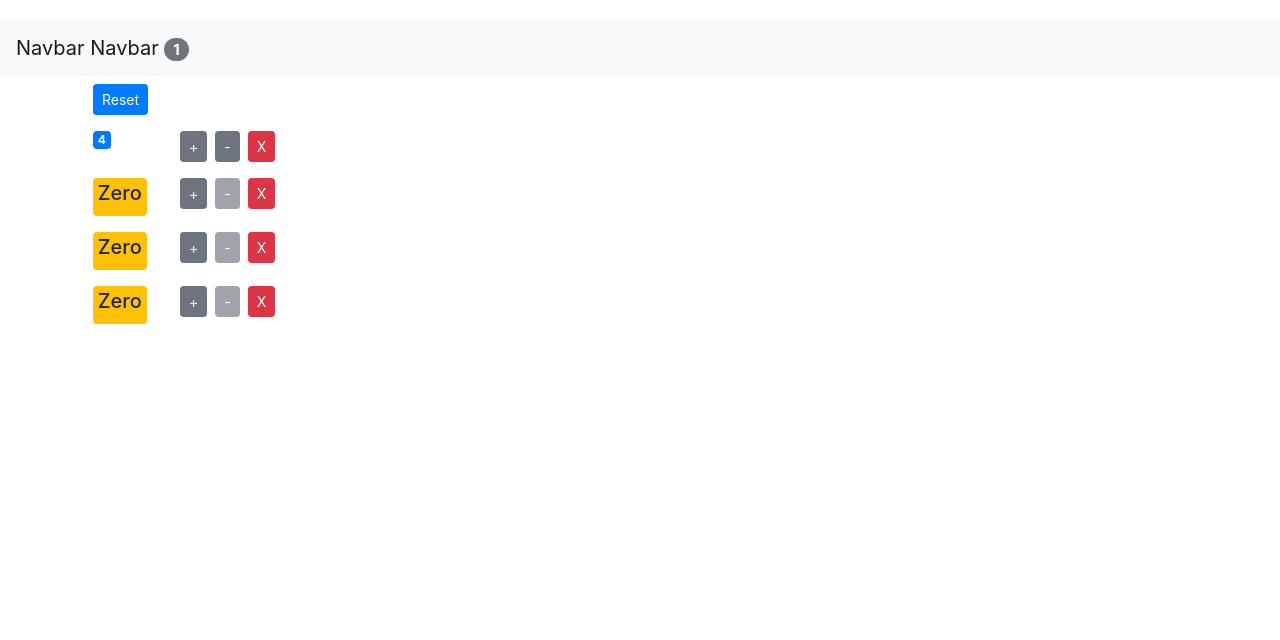
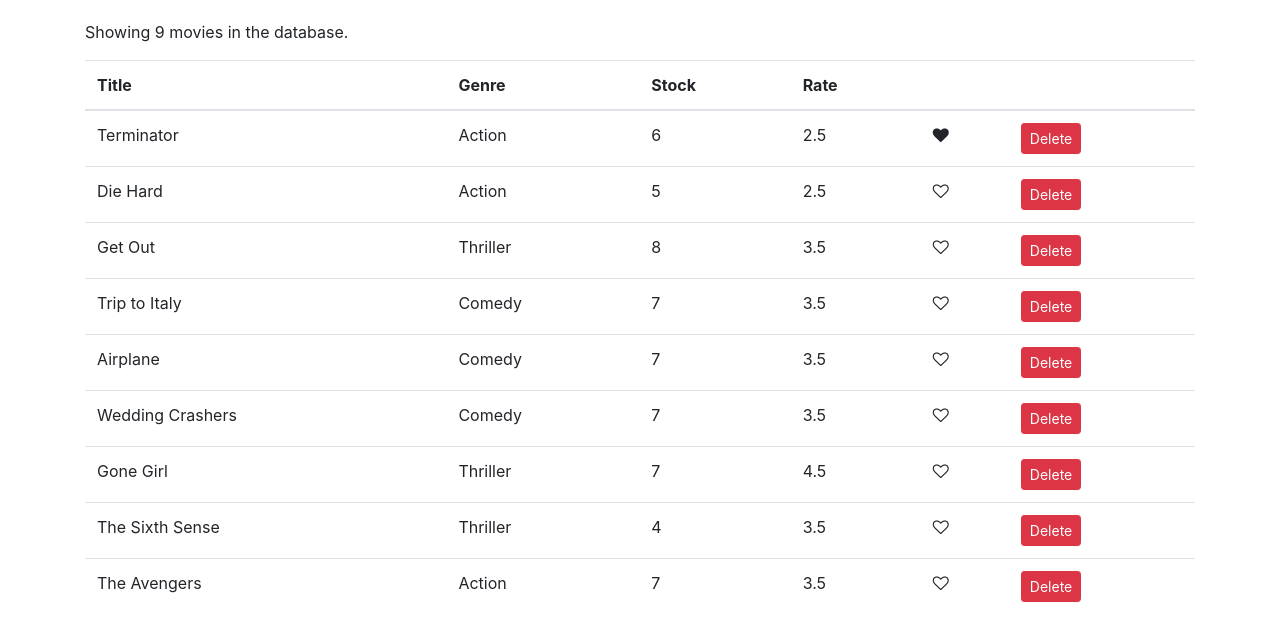
Before and after one commit to aindriu80/vidly-react, a React (Create React App) app: page / in a window 1280 px wide. Shown: the top 640 px of the page. Built offline with nearby package versions, Linux system fonts and the light colour scheme.

Commit message:
Implementing like (functional)component on movies

```diff
--- a/src/App.js
+++ b/src/App.js
@@ -1,6 +1,6 @@
 import Counters from './components/counters';
 import React, { Component } from 'react';
-// import Movies from './components/movies';
+import Movies from './components/movies';
 import Navbar from './components/nav-bar';
 import './App.css';
 
@@ -64,21 +64,23 @@ class App extends Component {
   render() {
     console.log('App - rendered');
     return (
-      // <main className="container">
-      //   <Movies />
-      // </main>
-      < React.Fragment >
-        <Navbar totalCounters={this.state.counters.filter(c => c.value > 0).length} />
-        <main className="container">
-          <Counters
-            counters={this.state.counters}
-            onReset={this.handleReset}
-            onIncrement={this.handleIncrement}
-            onDecrement={this.handleDecrement}
-            onDelete={this.handleDelete}
-          />
-        </main>
-      </React.Fragment >
+      <main className="container">
+        <Movies />
+      </main>
+
+      // < React.Fragment >
+      //   <Navbar totalCounters={this.state.counters.filter(c => c.value > 0).length} />
+      //   <main className="container">
+      //     <Counters
+      //       counters={this.state.counters}
+      //       onReset={this.handleReset}
+      //       onIncrement={this.handleIncrement}
+      //       onDecrement={this.handleDecrement}
+      //       onDelete={this.handleDelete}
+      //     />
+      //   </main>
+      // </React.Fragment >
+
     );
   }
 }
--- /dev/null
+++ b/src/components/common/like.jsx
@@ -0,0 +1,15 @@
+import React, { Component } from 'react';
+
+const Like = props => {
+
+    let classes = "fa fa-heart";
+    if (!props.liked) classes += "-o";
+    return (
+        <i onClick={props.onClick}
+            style={{ cursor: 'pointer' }}
+            className={classes} aria-hidden="true">
+        </i>
+    );
+}
+
+export default Like;
--- a/src/components/counter.jsx
+++ b/src/components/counter.jsx
@@ -4,7 +4,7 @@ class Counter extends Component {
     componentDidUpdate(prevProps, prevState) {
         console.log('prevProps', prevProps);
         console.log('prevState', prevState);
-        if (prevProps.counter.value != this.props.counter.value) {
+        if (prevProps.counter.value !== this.props.counter.value) {
             // Ajax call and get new data from the server
         }
     }
--- a/src/components/movies.jsx
+++ b/src/components/movies.jsx
@@ -1,6 +1,6 @@
 import React, { Component } from 'react';
+import Like from './common/like';
 import { getMovies } from '../services/fakeMovieService';
-
 class Movies extends Component {
     state = {
         movies: getMovies()
@@ -10,6 +10,16 @@ class Movies extends Component {
         const movies = this.state.movies.filter(m => m._id !== movie._id);
         this.setState({ movies });
     };
+
+    handleLike = (movie) => {
+        // console.log('Like Clicked', movie);
+        const movies = [...this.state.movies];
+        const index = movies.indexOf(movie);
+        movies[index] = { ...movies[index] };
+        movies[index].liked = !movies[index].liked;
+        this.setState({ movies });
+    };
+
     render() {
         const { length: count } = this.state.movies;
         if (count === 0)
@@ -25,7 +35,8 @@ class Movies extends Component {
                             <th>Genre</th>
                             <th>Stock</th>
                             <th>Rate</th>
-                            <th></th>
+                            <th />
+                            <th />
                         </tr>
                     </thead>
                     <tbody>
@@ -35,6 +46,9 @@ class Movies extends Component {
                                 <td>{movie.genre.name}</td>
                                 <td>{movie.numberInStock}</td>
                                 <td>{movie.dailyRentalRate}</td>
+                                <td>
+                                    <Like liked={movie.liked} onClick={() => this.handleLike(movie)} />
+                                </td>
                                 <td><button onClick={() => this.handleDelete(movie)} className="btn btn-danger btn-sm">Delete</button></td>
                             </tr>
                         ))}
--- a/src/services/fakeMovieService.js
+++ b/src/services/fakeMovieService.js
@@ -7,7 +7,8 @@ const movies = [
     genre: { _id: "5b21ca3eeb7f6fbccd471818", name: "Action" },
     numberInStock: 6,
     dailyRentalRate: 2.5,
-    publishDate: "2018-01-03T19:04:28.809Z"
+    publishDate: "2018-01-03T19:04:28.809Z",
+    liked: true
   },
   {
     _id: "5b21ca3eeb7f6fbccd471816",
```
